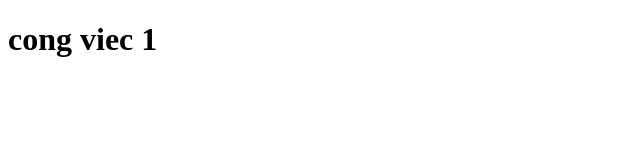
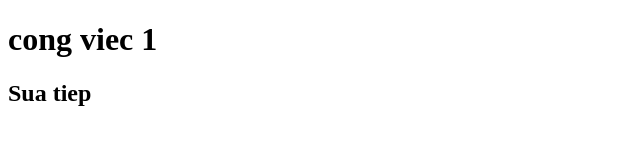
Before and after one commit to vinzboiz/duan5, a plain HTML site: page index.html in a window 1280 px wide. Shown: the whole page, without its empty margins (0-640 px from the left). Drawn offline with Linux system fonts and the light colour scheme.

Commit message:
sua lan n

```diff
--- a/index.html
+++ b/index.html
@@ -7,5 +7,6 @@
   </head>
   <body>
     <h1>cong viec 1</h1>
+    <h2>Sua tiep</h2>
   </body>
 </html>
```
